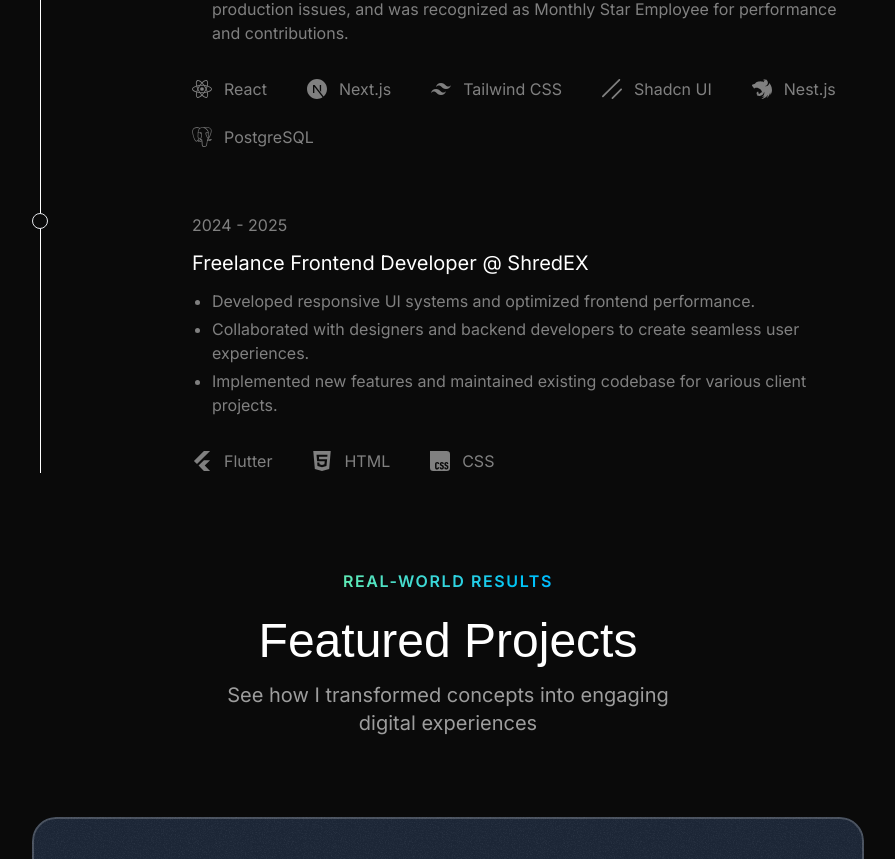
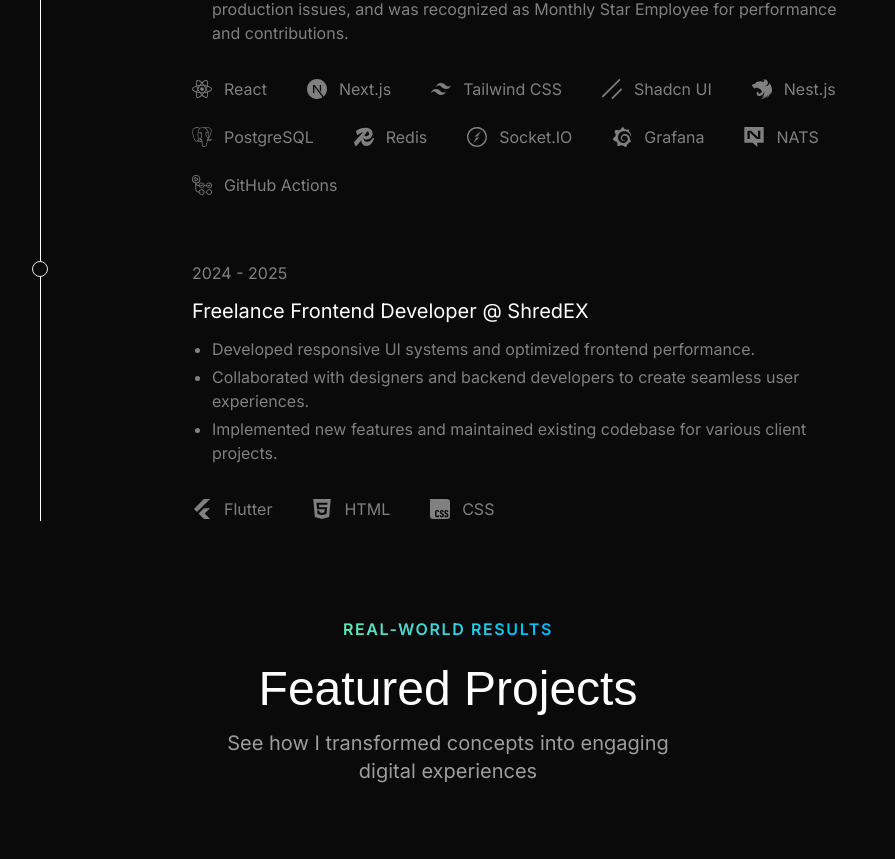
Before and after one commit to vinulays/portfolio, a Next.js app: page / in a window 1280 px wide. Shown: the part 1560-2419 px from the top of the page, without its empty margins (192-1087 px from the left). Built offline with nearby package versions, Linux system fonts and the light colour scheme; a web font is replaced by a local one.

Commit message:
feat(experience): update tech stacks

```diff
--- a/src/constants/experiences.ts
+++ b/src/constants/experiences.ts
@@ -8,6 +8,11 @@
   siFlutter,
   siHtml5,
   siCss,
+  siGrafana,
+  siNatsdotio,
+  siGithubactions,
+  siRedis,
+  siSocketdotio,
 } from "simple-icons";
 
 export const experiences = [
@@ -47,6 +52,26 @@
         name: "PostgreSQL",
         icon: siPostgresql,
       },
+      {
+        name: "Redis",
+        icon: siRedis,
+      },
+      {
+        name: "Socket.IO",
+        icon: siSocketdotio,
+      },
+      {
+        name: "Grafana",
+        icon: siGrafana,
+      },
+      {
+        name: "NATS",
+        icon: siNatsdotio,
+      },
+      {
+        name: "GitHub Actions",
+        icon: siGithubactions,
+      },
     ],
   },
   {
```
